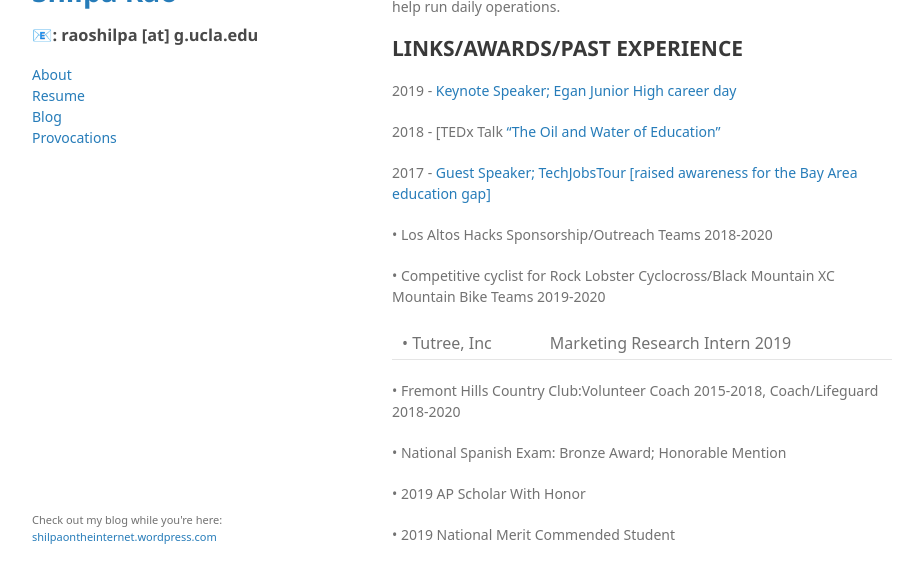
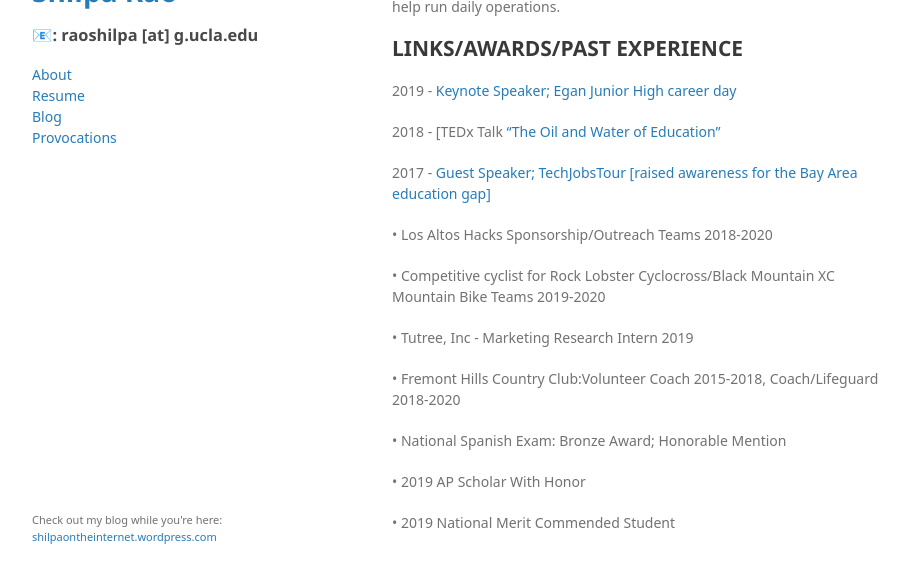
Before and after one commit to shxlpa/raoshilpa.github.io, a Jekyll site: the page built from resume.md, in a window 1280 px wide and 900 px high, scrolled down 1632 px, cut to the strip 285-868 px from the top of the window. Shown: the whole strip, without its empty margins (178-1087 px from the left). Built offline with Jekyll 4.4.1, drawn with Linux system fonts in a browser that asks for light colours; some web fonts are replaced; our own code applies the rules of GitHub Pages for plain Markdown files; a script that is not in the unit is left out.

Commit message:
remove | add hyphen

```diff
--- a/resume.md
+++ b/resume.md
@@ -78,7 +78,7 @@ UCLA ArtSci Center | Project Lead | October 2020 - June 2021
 
 • Competitive cyclist for Rock Lobster Cyclocross/Black Mountain XC Mountain Bike Teams 2019-2020
 
-• Tutree, Inc | Marketing Research Intern 2019
+• Tutree, Inc - Marketing Research Intern 2019
 
 • Fremont Hills Country Club:Volunteer Coach 2015-2018, Coach/Lifeguard 2018-2020
 
```
